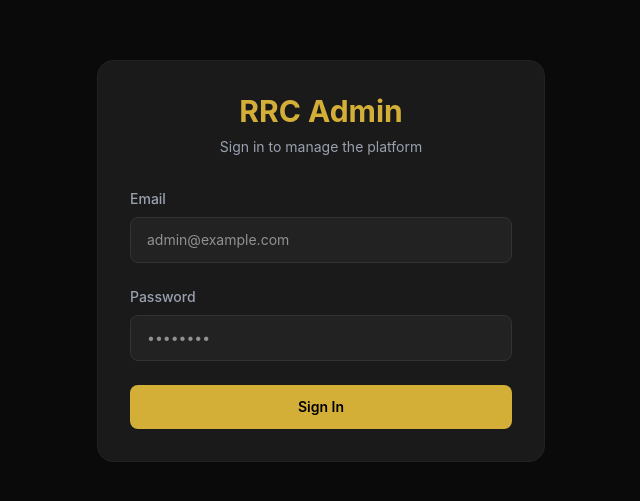
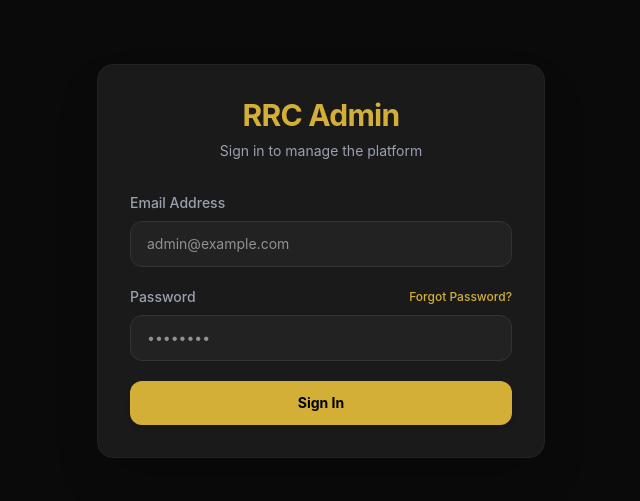
Before and after one commit to Shanny-dot/rrc-admin, a React (Vite) app: page /login in a window 1280 px wide. Shown: the part 139-640 px from the top of the page, without its empty margins (319-959 px from the left). Built offline with nearby package versions, Linux system fonts and the light colour scheme; no server answers.

Commit message:
Add Forgot Password option and reset modal to Admin Login UI

```diff
--- a/src/pages/Login.jsx
+++ b/src/pages/Login.jsx
@@ -6,13 +6,22 @@ const Login = () => {
     const [email, setEmail] = useState('');
     const [password, setPassword] = useState('');
     const [error, setError] = useState(null);
+    const [successMsg, setSuccessMsg] = useState(null);
     const [loading, setLoading] = useState(false);
+
+    // Forgot Password State
+    const [showForgotModal, setShowForgotModal] = useState(false);
+    const [resetEmail, setResetEmail] = useState('');
+    const [resetLoading, setResetLoading] = useState(false);
+    const [resetStatus, setResetStatus] = useState({ type: '', msg: '' });
+
     const navigate = useNavigate();
 
     const handleLogin = async (e) => {
         e.preventDefault();
         setLoading(true);
         setError(null);
+        setSuccessMsg(null);
 
         const { error: authError } = await supabase.auth.signInWithPassword({
             email,
@@ -27,50 +36,164 @@ const Login = () => {
         }
     };
 
+    const handleForgotPassword = async (e) => {
+        e.preventDefault();
+        if (!resetEmail) return;
+
+        setResetLoading(true);
+        setResetStatus({ type: '', msg: '' });
+
+        try {
+            const { error: resetErr } = await supabase.auth.resetPasswordForEmail(resetEmail, {
+                redirectTo: `${window.location.origin}/login`,
+            });
+
+            if (resetErr) {
+                setResetStatus({ type: 'error', msg: resetErr.message });
+            } else {
+                setResetStatus({ type: 'success', msg: 'Password reset link sent! Check your email inbox.' });
+                setTimeout(() => {
+                    setShowForgotModal(false);
+                    setResetStatus({ type: '', msg: '' });
+                }, 4000);
+            }
+        } catch (err) {
+            setResetStatus({ type: 'error', msg: err.message || 'Failed to send reset link' });
+        } finally {
+            setResetLoading(false);
+        }
+    };
+
     return (
-        <div className="min-h-screen flex items-center justify-center bg-bg-base">
-            <div className="w-full max-w-md p-8 bg-surface rounded-2xl border border-input">
+        <div className="min-h-screen flex items-center justify-center bg-bg-base relative px-4">
+            <div className="w-full max-w-md p-8 bg-surface rounded-2xl border border-input shadow-2xl">
                 <div className="text-center mb-8">
-                    <h1 className="text-3xl font-bold text-gold mb-2">RRC Admin</h1>
-                    <p className="text-gray-400">Sign in to manage the platform</p>
+                    <h1 className="text-3xl font-bold text-gold mb-2 tracking-tight">RRC Admin</h1>
+                    <p className="text-gray-400 text-sm">Sign in to manage the platform</p>
                 </div>
 
-                <form onSubmit={handleLogin} className="space-y-6">
+                <form onSubmit={handleLogin} className="space-y-5">
                     <div>
-                        <label className="block text-sm font-medium text-gray-400 mb-2">Email</label>
+                        <label className="block text-sm font-medium text-gray-400 mb-2">Email Address</label>
                         <input
                             type="email"
                             value={email}
                             onChange={(e) => setEmail(e.target.value)}
-                            className="w-full bg-input border border-[#333] rounded-lg px-4 py-3 text-white focus:outline-none focus:border-gold transition-colors"
+                            className="w-full bg-input border border-[#333] rounded-xl px-4 py-3 text-white focus:outline-none focus:border-gold transition-colors text-sm"
                             placeholder="admin@example.com"
                             required
                         />
                     </div>
 
                     <div>
-                        <label className="block text-sm font-medium text-gray-400 mb-2">Password</label>
+                        <div className="flex justify-between items-center mb-2">
+                            <label className="block text-sm font-medium text-gray-400">Password</label>
+                            <button
+                                type="button"
+                                onClick={() => {
+                                    setResetEmail(email);
+                                    setShowForgotModal(true);
+                                }}
+                                className="text-xs text-gold hover:underline font-medium"
+                            >
+                                Forgot Password?
+                            </button>
+                        </div>
                         <input
                             type="password"
                             value={password}
                             onChange={(e) => setPassword(e.target.value)}
-                            className="w-full bg-input border border-[#333] rounded-lg px-4 py-3 text-white focus:outline-none focus:border-gold transition-colors"
+                            className="w-full bg-input border border-[#333] rounded-xl px-4 py-3 text-white focus:outline-none focus:border-gold transition-colors text-sm"
                             placeholder="••••••••"
                             required
                         />
                     </div>
 
-                    {error && <div className="p-3 bg-red-500/10 border border-red-500/20 text-red-500 rounded-lg text-sm">{error}</div>}
+                    {error && (
+                        <div className="p-3 bg-red-500/10 border border-red-500/20 text-red-400 rounded-xl text-xs font-medium">
+                            {error}
+                        </div>
+                    )}
+
+                    {successMsg && (
+                        <div className="p-3 bg-emerald-500/10 border border-emerald-500/20 text-emerald-400 rounded-xl text-xs font-medium">
+                            {successMsg}
+                        </div>
+                    )}
 
                     <button
                         type="submit"
                         disabled={loading}
-                        className="w-full bg-gold hover:bg-gold-light text-black font-semibold py-3 rounded-lg transition-colors disabled:opacity-50"
+                        className="w-full bg-gold hover:bg-gold-light text-black font-bold py-3 rounded-xl transition-colors disabled:opacity-50 text-sm shadow-md"
                     >
                         {loading ? 'Signing In...' : 'Sign In'}
                     </button>
                 </form>
             </div>
+
+            {/* Forgot Password Modal */}
+            {showForgotModal && (
+                <div className="fixed inset-0 z-50 flex items-center justify-center bg-black/70 backdrop-blur-sm p-4">
+                    <div className="w-full max-w-md bg-surface p-6 rounded-2xl border border-input shadow-2xl relative">
+                        <div className="flex justify-between items-center mb-4">
+                            <h3 className="text-lg font-bold text-white">Reset Password</h3>
+                            <button
+                                onClick={() => setShowForgotModal(false)}
+                                className="text-gray-400 hover:text-white text-lg font-bold"
+                            >
+                                ✕
+                            </button>
+                        </div>
+
+                        <p className="text-xs text-gray-400 mb-4 leading-relaxed">
+                            Enter your registered email address below. We will send you a password reset link.
+                        </p>
+
+                        <form onSubmit={handleForgotPassword} className="space-y-4">
+                            <div>
+                                <label className="block text-xs font-medium text-gray-400 mb-1">Email Address</label>
+                                <input
+                                    type="email"
+                                    value={resetEmail}
+                                    onChange={(e) => setResetEmail(e.target.value)}
+                                    className="w-full bg-input border border-[#333] rounded-xl px-4 py-2.5 text-white text-sm focus:outline-none focus:border-gold transition-colors"
+                                    placeholder="admin@example.com"
+                                    required
+                                />
+                            </div>
+
+                            {resetStatus.msg && (
+                                <div
+                                    className={`p-3 rounded-xl text-xs font-medium border ${
+                                        resetStatus.type === 'success'
+                                            ? 'bg-emerald-500/10 border-emerald-500/20 text-emerald-400'
+                                            : 'bg-red-500/10 border-red-500/20 text-red-400'
+                                    }`}
+                                >
+                                    {resetStatus.msg}
+                                </div>
+                            )}
+
+                            <div className="flex justify-end gap-3 pt-2">
+                                <button
+                                    type="button"
+                                    onClick={() => setShowForgotModal(false)}
+                                    className="px-4 py-2 text-xs text-gray-400 hover:text-white font-medium"
+                                >
+                                    Cancel
+                                </button>
+                                <button
+                                    type="submit"
+                                    disabled={resetLoading}
+                                    className="px-5 py-2.5 bg-gold hover:bg-gold-light text-black font-bold text-xs rounded-xl transition-colors disabled:opacity-50 shadow-md"
+                                >
+                                    {resetLoading ? 'Sending...' : 'Send Reset Link'}
+                                </button>
+                            </div>
+                        </form>
+                    </div>
+                </div>
+            )}
         </div>
     );
 };
```
